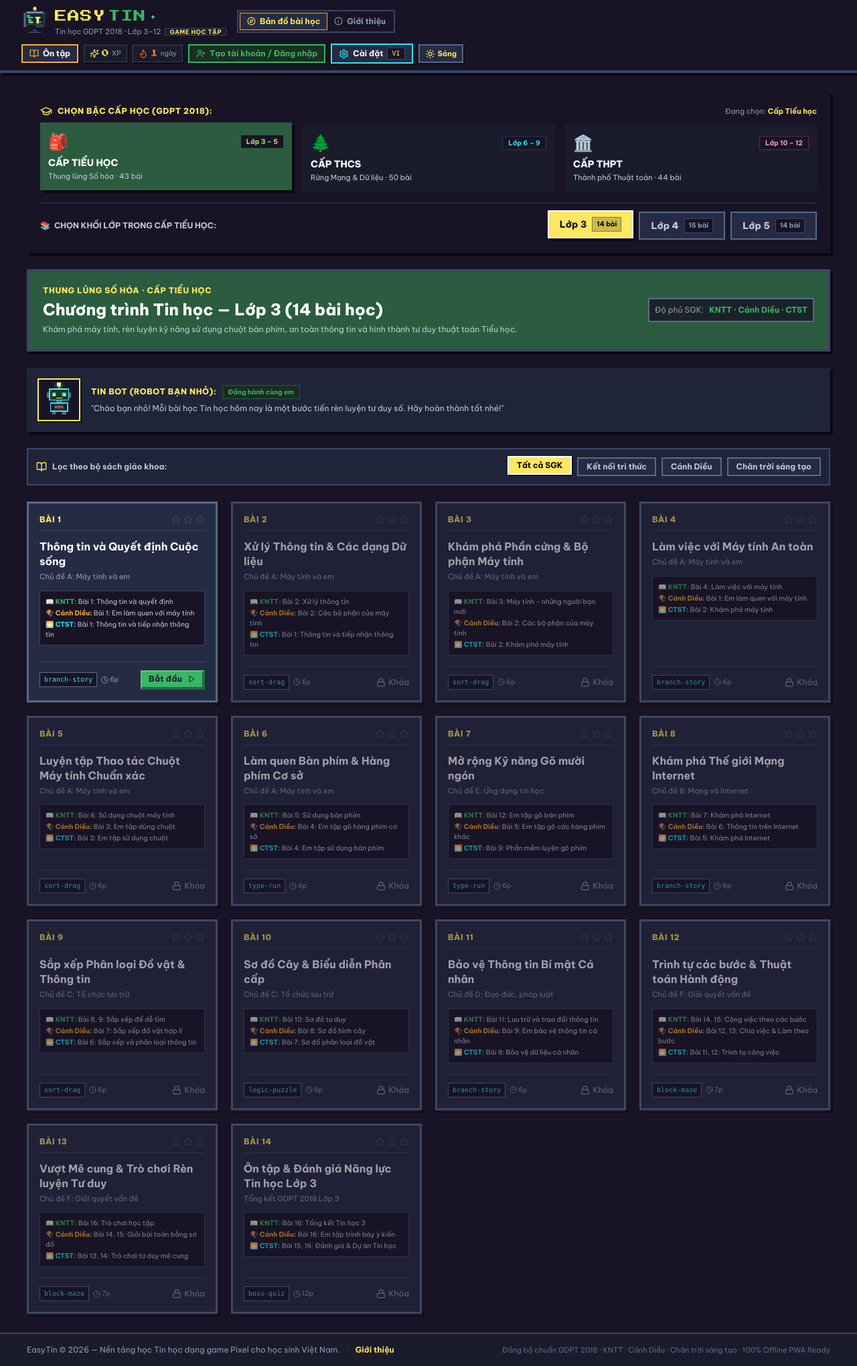
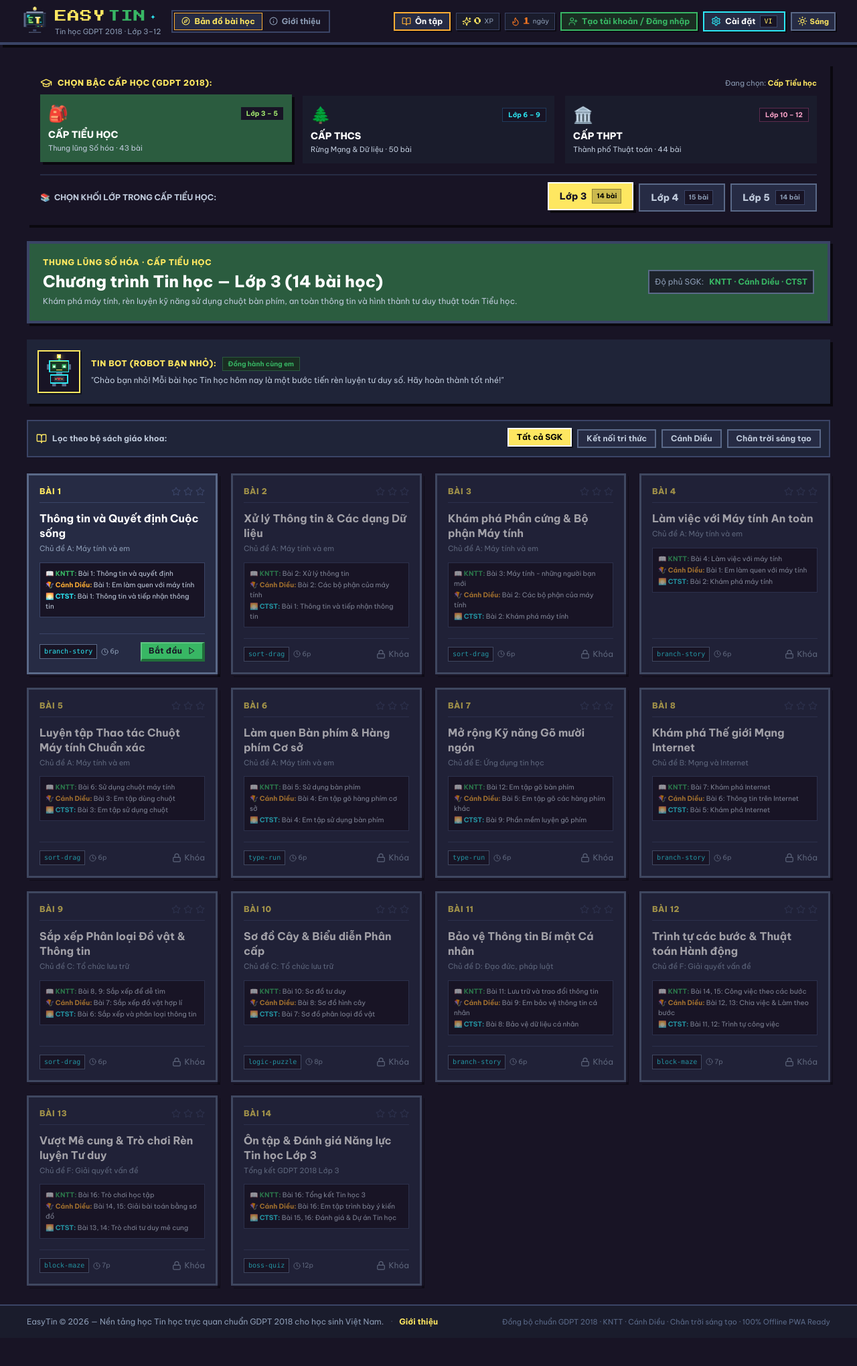
Before and after one commit to HoaiFongg/Easytin, a React (Vite) app: page / in a window 1280 px wide. Shown: the whole page at 67% size. After the commit the page ends 1998 px from the top, so only its background shows below. Built offline with nearby package versions, Linux system fonts and the light colour scheme.

Commit message:
fix(brand): remove Game hoc tap badge and standardize educational identity (U-017)

```diff
--- a/packages/domain/i18n.ts
+++ b/packages/domain/i18n.ts
@@ -227,7 +227,7 @@ export const TRANSLATIONS = {
     profile_btn_logout: 'Đăng xuất',
 
     // Footer
-    footer_copyright: 'EasyTin © 2026 — Nền tảng học Tin học dạng game Pixel cho học sinh Việt Nam.',
+    footer_copyright: 'EasyTin © 2026 — Nền tảng học Tin học trực quan chuẩn GDPT 2018 cho học sinh Việt Nam.',
     footer_standard: 'Đồng bộ chuẩn GDPT 2018 · KNTT · Cánh Diều · Chân trời sáng tạo · 100% Offline PWA Ready',
   },
   en: {
@@ -422,7 +422,7 @@ export const TRANSLATIONS = {
     profile_btn_logout: 'Log Out',
 
     // Footer
-    footer_copyright: 'EasyTin © 2026 — Pixel Game-based Informatics Platform for Vietnamese Students.',
+    footer_copyright: 'EasyTin © 2026 — Interactive Informatics Platform aligned with GDPT 2018 for Vietnamese Students.',
     footer_standard: 'GDPT 2018 Standard · Knowledge Connection · Kite · Creative Horizons · 100% Offline PWA Ready',
   },
 };
--- a/src/components/PixelLogo.tsx
+++ b/src/components/PixelLogo.tsx
@@ -17,7 +17,7 @@ export const PixelLogo: React.FC<PixelLogoProps> = ({
   onClick,
   className = '',
 }) => {
-  const { t, language } = useI18n();
+  const { t } = useI18n();
 
   const iconSizes = {
     sm: 30,
@@ -163,14 +163,11 @@ export const PixelLogo: React.FC<PixelLogoProps> = ({
           </span>
         </div>
 
-        {/* 3. KHẨU HIỆU & HUY HIỆU SƯ PHẠM (PEDAGOGICAL BADGE) */}
+        {/* 3. KHẨU HIỆU & ĐỊNH HƯỚNG SƯ PHẠM */}
         {showSubtitle && (
           <div className="flex items-center gap-1.5 mt-1">
             <span className="text-[10px] sm:text-[11px] text-[#8b9bb4] group-hover:text-[#c0cbdc] transition-colors font-sans">
               {t('app_subtitle')}
-            </span>
-            <span className="hidden md:inline-block px-1.5 py-0.2 bg-[#1a1c2c] border border-[#3a4466] text-[#fee761] text-[9px] font-bold uppercase tracking-wider">
-              {language === 'vi' ? 'GAME HỌC TẬP' : 'PIXEL GAME'}
             </span>
           </div>
         )}
```
Also changed, not shown: 2 other files (tests, documents, lock files or other folders).
